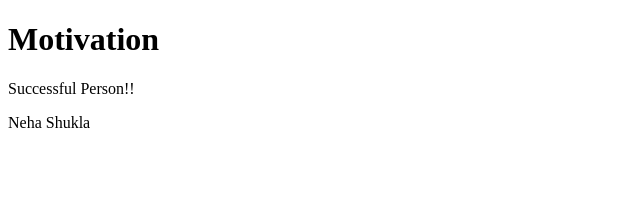
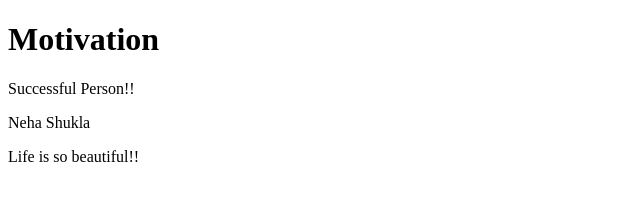
Before and after one commit to neha0803kumari/Success, a plain HTML site: page index.html in a window 1280 px wide. Shown: the whole page, without its empty margins (0-640 px from the left). Drawn offline with Linux system fonts and the light colour scheme.

Commit message:
Files Updated

```diff
--- a/index.html
+++ b/index.html
@@ -9,5 +9,6 @@
     <h1>Motivation</h1>
     <p>Successful Person!!</p>
     <p>Neha Shukla</p>
+    <p>Life is so beautiful!!</p>
 </body>
 </html>
```
